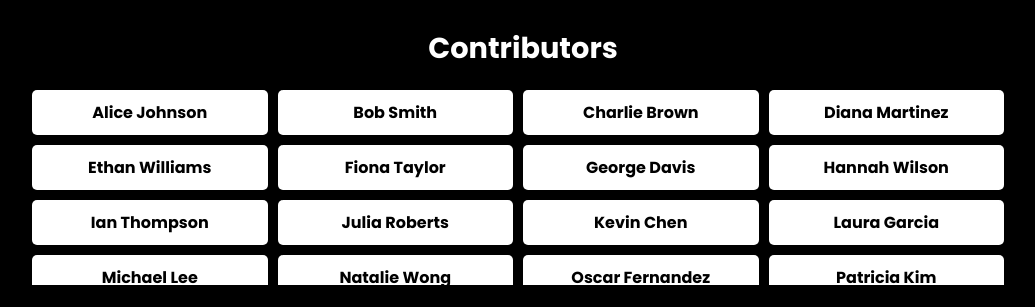
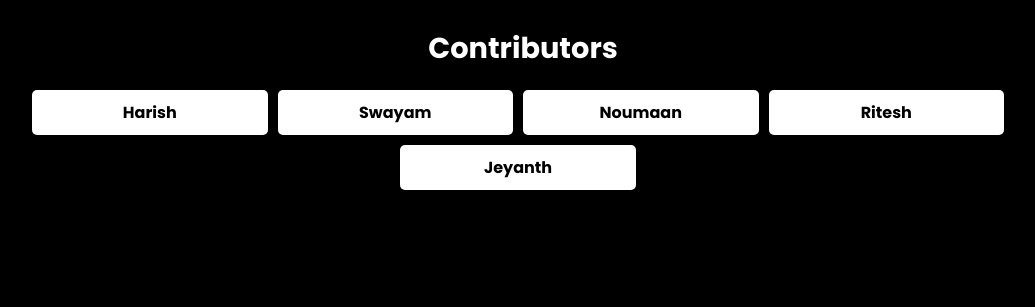
Before and after one commit to OpenSpace-REC/open-space-workshop-site, a plain HTML site: page index.html in a window 1280 px wide. Shown: the part 341-648 px from the top of the page, without its empty margins (117-1152 px from the left). Drawn offline with Linux system fonts and the light colour scheme.

Commit message:
name changes

```diff
--- a/index.html
+++ b/index.html
@@ -22,11 +22,7 @@
     <script>
         // Add your name in this javascript array
         const contributors = [
-            "Alice Johnson", "Bob Smith", "Charlie Brown", "Diana Martinez",
-            "Ethan Williams", "Fiona Taylor", "George Davis", "Hannah Wilson",
-            "Ian Thompson", "Julia Roberts", "Kevin Chen", "Laura Garcia",
-            "Michael Lee", "Natalie Wong", "Oscar Fernandez", "Patricia Kim",
-            "Quentin Harris", "Rachel Patel", "Samuel Jackson", "Tina Turner"
+            "Harish", "Swayam", "Noumaan", "Ritesh", "Jeyanth"
         ];
 
 
```
